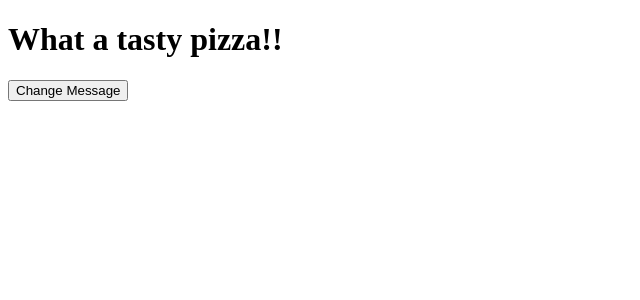
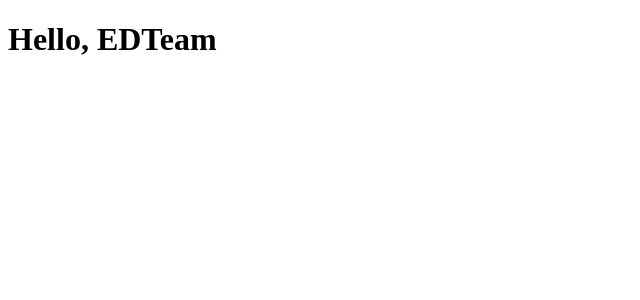
Before and after one commit to jlcarrascof/vsc-options-api-2019, a Vue app in the folder class4/: page / in a window 1280 px wide. Shown: the top 300 px of the page, without its empty margins (0-640 px from the left). Built offline with nearby package versions, Linux system fonts and the light colour scheme.

Commit message:
Remove dynamic message display and button from ChildComponent.vue

```diff
--- a/class4/src/components/ChildComponent.vue
+++ b/class4/src/components/ChildComponent.vue
@@ -1,7 +1,6 @@
 <template>
     <div>
-        <h1>{{ newMessage }}</h1>
-        <button @click="emitNewMessage">Change Message</button>
+        <h1>Hello, EDTeam</h1>
     </div>
 </template>
 
```
